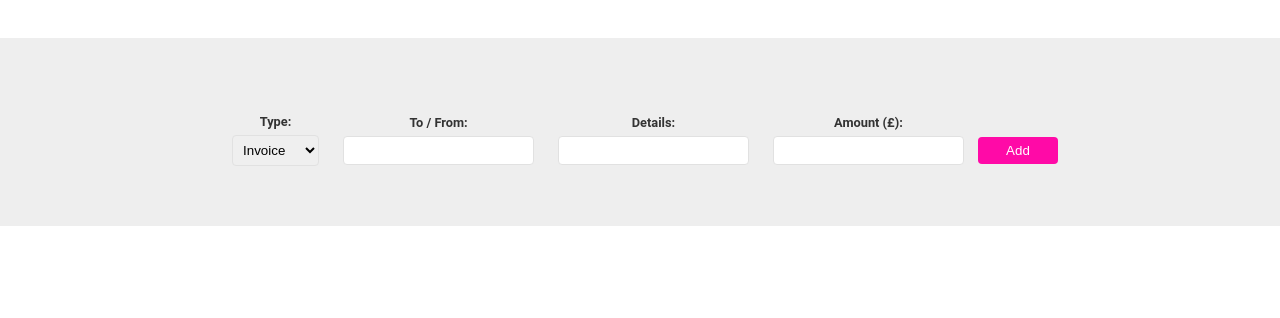
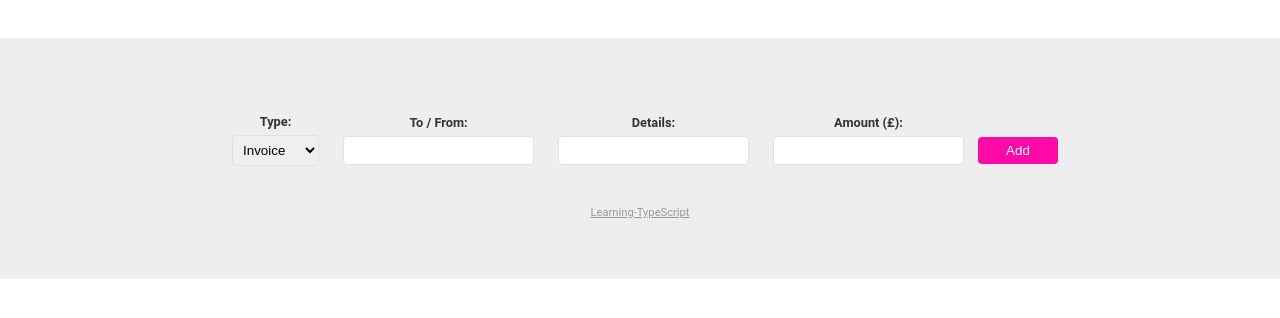
Before and after one commit to Ladzi031/learning-TypeScript, a plain HTML site: page public/index.html in a window 1280 px wide. Shown: the part 100-418 px from the top of the page. Drawn offline with Linux system fonts and the light colour scheme.

Commit message:
final html

```diff
--- a/public/index.html
+++ b/public/index.html
@@ -37,7 +37,7 @@
         <button>Add</button>
       </form>
 
-      <!-- <a href="https://www.thenetninja.co.uk">The Net Ninja</a> -->
+      <a href="#">Learning-TypeScript</a>
     </footer>
 
     <script type="module" src="app.js"></script>
```
